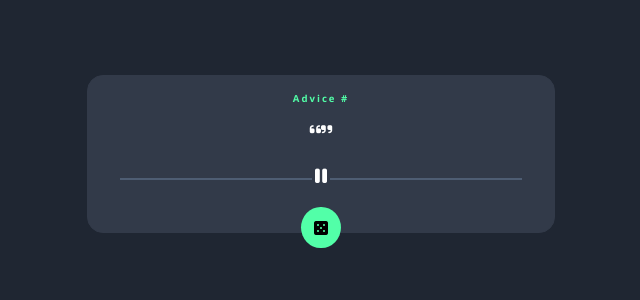
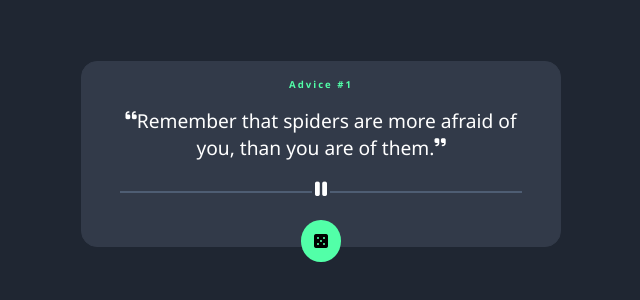
Before and after one commit to rahbhee/advice-generator, a plain HTML site: page index.html in a window 1280 px wide. Shown: the part 246-546 px from the top of the page, without its empty margins (319-959 px from the left). Drawn offline with Linux system fonts and the light colour scheme.

Commit message:
final commit

```diff
--- a/index.html
+++ b/index.html
@@ -15,8 +15,8 @@
 <body>
 
   <div class="main">
-    <h3>Advice #<span class="advice"></span></h3>
-    <h1><i class="fa-solid fa-quote-left"></i><span class="adviceid"></span><i class="fa-solid fa-quote-right"></i></h1>
+    <h3>Advice #<span class="advice">1</span></h3>
+    <h1><i class="fa-solid fa-quote-left"></i><span class="adviceid">Remember that spiders are more afraid of you, than you are of them.</span><i class="fa-solid fa-quote-right"></i></h1>
     <div class="line-pause">
       <div class="line"></div>
       <i class="fa-solid fa-pause"></i>
```
